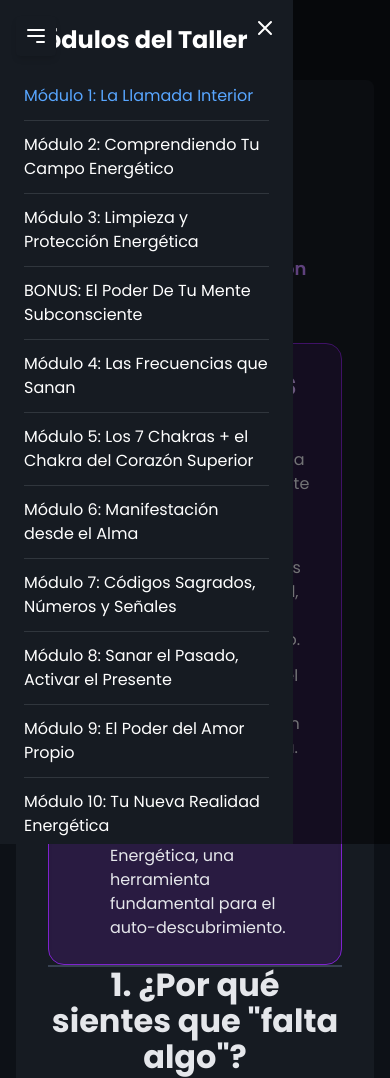
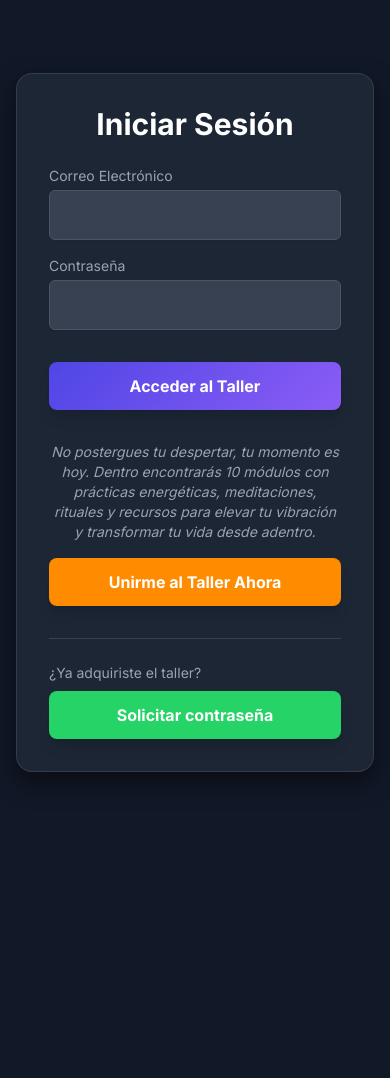
Before and after one commit to frecuenciassanadoras/taller-listo-para-rodar, a plain HTML site: page taller.html in a window 390 px wide. Shown: the top 1078 px of the page. After the commit the page ends 844 px from the top, so only its background shows below. Drawn offline with nearby package versions, Linux system fonts and the light colour scheme.

Commit message:
Update taller.html

```diff
--- a/taller.html
+++ b/taller.html
@@ -3,244 +3,137 @@
 <head>
     <meta charset="UTF-8">
     <meta name="viewport" content="width=device-width, initial-scale=1.0">
-    <title>Taller de Transformación Energética</title>
-
-    <script src="https://cdn.jsdelivr.net/npm/@supabase/supabase-js@2"></script>
-
-    <script>
-        // Inicializa el cliente de Supabase con tus credenciales.
-        const supabaseUrl = 'https://dothtuwrsplezhaxkjmw.supabase.co';
-        const supabaseKey = 'eyJhbGciOiJIUzI1NiIsInR5cCI6IkpXVCJ9.eyJpc3MiOiJzdXBhYmFzZSIsInJlZiI6ImRvdGh0dXdyc3BsZXpoYXhram13Iiwicm9sZSI6ImFub24iLCJpYXQiOjE3NTU2NzIzMjEsImV4cCI6MjA3MTI0ODMyMX0.B13yokCG9VQ49kjZ5pHeBdqBtW7i2CP8yg2l2Ekhqnc';
-        const supabase = Supabase.createClient(supabaseUrl, supabaseKey);
-
-        // LÓGICA DE PROTECCIÓN SEGURA: Verifica la sesión con Supabase
-        async function checkAuth() {
-            const { data: { session }, error } = await supabase.auth.getSession();
-            if (error || !session) {
-                // Si hay un error o no hay sesión, redirige al login
-                window.location.href = 'taller.html';
-            }
-        }
-
-        // Ejecuta la verificación al cargar la página.
-        checkAuth();
-    </script>
-
+    <title>Acceso al Taller</title>
     <script src="https://cdn.tailwindcss.com"></script>
     <link rel="preconnect" href="https://fonts.googleapis.com">
     <link rel="preconnect" href="https://fonts.gstatic.com" crossorigin>
-    <link href="https://fonts.googleapis.com/css2?family=Poppins:wght@400;600;700&family=Lora:ital,wght@0,400;0,500;1,400&display=swap" rel="stylesheet">
+    <link href="https://fonts.googleapis.com/css2?family=Inter:wght@400;600;700&display=swap" rel="stylesheet">
     <style>
         body {
-            font-family: 'Poppins', sans-serif;
-            background-color: #0d1117;
+            background-color: #111827;
+            font-family: 'Inter', sans-serif;
+            color: #fff;
+            display: flex;
+            justify-content: center;
+            align-items: center;
+            min-height: 100vh;
+            margin: 0;
+            padding: 1rem;
+            box-sizing: border-box;
+        }
+        .container {
+            background: rgba(31, 41, 55, 0.9);
+            backdrop-filter: blur(5px);
+            border: 1px solid rgba(255, 255, 255, 0.1);
+            border-radius: 1rem;
+            padding: 2rem;
+            box-shadow: 0 10px 25px rgba(0, 0, 0, 0.5);
+            max-width: 450px;
+            width: 100%;
+        }
+        .input-field {
+            background-color: #374151;
+            border: 1px solid #4b5563;
             color: #fff;
         }
-        .container {
-            max-width: 1200px;
-            margin: auto;
-            padding: 2rem;
-            display: flex;
-            gap: 2rem;
+        .button-primary {
+            background: linear-gradient(135deg, #4f46e5 0%, #8b5cf6 100%);
+            transition: transform 0.2s ease-in-out;
         }
-        .sidebar {
-            width: 300px;
-            background-color: #161b22;
-            border-radius: 0.5rem;
-            padding: 1.5rem;
-            position: relative;
+        .button-primary:hover {
+            transform: scale(1.03); /* Ligeramente menos que el otro para variar, o puedes igualarlo */
         }
-        .module-list li {
-            padding: 0.75rem 0;
-            cursor: pointer;
-            border-bottom: 1px solid #30363d;
-            transition: color 0.2s;
+        .whatsapp-button {
+            background-color: #25d366;
+            transition: transform 0.2s ease-in-out;
         }
-        .module-list li:hover, .module-list li.active {
-            color: #58a6ff;
+        .whatsapp-button:hover {
+            transform: scale(1.03);
         }
-        .content-area {
-            flex-grow: 1;
-            background-color: #161b22;
-            border-radius: 0.5rem;
-            padding: 2rem;
+        /* Estilo específico para el botón de Hotmart que ahora es "Unirme al Taller Ahora" */
+        .hotmart-button {
+            background-color: #ff8c00; /* Color naranja Hotmart */
+            transition: transform 0.2s ease-in-out;
         }
-        .content-area h2 {
-            font-size: 2rem;
-            font-weight: bold;
-            margin-bottom: 1rem;
-        }
-        .logout-button {
-            background-color: #e55353;
-            color: white;
-            padding: 0.5rem 1rem;
-            border-radius: 0.25rem;
-            cursor: pointer;
-            transition: background-color 0.2s;
-        }
-        .logout-button:hover {
-            background-color: #c43838;
-        }
-        .prose-invert h1, .prose-invert h2, .prose-invert h3, .prose-invert h4, .prose-invert strong, .prose-invert em {
-            color: #fff !important;
-        }
-        @media (max-width: 767px) {
-            .container {
-                flex-direction: column;
-                gap: 1rem;
-                padding: 1rem;
-            }
-            .sidebar {
-                width: 75%;
-                max-width: 300px;
-                transform: translateX(-100%);
-                position: fixed;
-                top: 0;
-                left: 0;
-                height: 100%;
-                z-index: 50;
-                overflow-y: scroll;
-                transition: transform 0.3s ease-in-out;
-                border-radius: 0;
-            }
-            .sidebar.active {
-                transform: translateX(0);
-            }
-            .hamburger-menu {
-                position: fixed;
-                top: 1rem;
-                left: 1rem;
-                z-index: 60;
-                background-color: #161b22;
-                padding: 0.5rem;
-                border-radius: 0.25rem;
-                box-shadow: 0 4px 6px -1px rgba(0, 0, 0, 0.1), 0 2px 4px -1px rgba(0, 0, 0, 0.06);
-            }
-            .content-area {
-                margin-top: 4rem;
-                width: 100%;
-            }
-            .close-menu-button {
-                position: absolute;
-                top: 1rem;
-                right: 1rem;
-                background-color: transparent;
-                border: none;
-                cursor: pointer;
-            }
-        }
-        .backdrop {
-            position: fixed;
-            top: 0;
-            left: 0;
-            width: 100%;
-            height: 100%;
-            background-color: rgba(0, 0, 0, 0.5);
-            z-index: 40;
-            display: none;
-        }
-        .backdrop.active {
-            display: block;
+        .hotmart-button:hover {
+            transform: scale(1.03);
         }
     </style>
 </head>
 <body>
-    <button class="hamburger-menu md:hidden" onclick="toggleMenu()">
-        <svg class="w-6 h-6 text-white" fill="none" stroke="currentColor" viewBox="0 0 24 24" xmlns="http://www.w3.org/2000/svg">
-            <path stroke-linecap="round" stroke-linejoin="round" stroke-width="2" d="M4 6h16M4 12h16m-7 6h7"></path>
-        </svg>
-    </button>
-    <div class="backdrop" onclick="toggleMenu()"></div>
+    <div class="container max-w-sm w-full">
+        <h1 class="text-3xl font-bold text-center mb-6">Iniciar Sesión</h1>
+        <form id="login-form-taller" class="flex flex-col gap-4">
+            <div>
+                <label for="email" class="block text-sm font-medium text-gray-400">Correo Electrónico</label>
+                <input type="email" id="email-taller" name="email" required class="input-field mt-1 block w-full rounded-md shadow-sm p-3">
+            </div>
+            <div>
+                <label for="password" class="block text-sm font-medium text-gray-400">Contraseña</label>
+                <input type="password" id="password-taller" name="password" required class="input-field mt-1 block w-full rounded-md shadow-sm p-3">
+            </div>
+            <button type="submit" class="button-primary mt-4 w-full text-white font-bold py-3 px-4 rounded-lg shadow-lg">
+                Acceder al Taller
+            </button>
+        </form>
 
-    <div class="container">
-        <div class="sidebar" id="sidebar">
-            <button class="close-menu-button md:hidden" onclick="toggleMenu()">
-                <svg class="w-6 h-6 text-white" fill="none" stroke="currentColor" viewBox="0 0 24 24" xmlns="http://www.w3.org/2000/svg">
-                    <path stroke-linecap="round" stroke-linejoin="round" stroke-width="2" d="M6 18L18 6M6 6l12 12"></path>
-                </svg>
-            </button>
-            <h1 class="text-2xl font-bold mb-4">Módulos del Taller</h1>
-            <ul id="module-list" class="module-list">
-                <li onclick="loadModule('modulos/modulo1.html', this)">Módulo 1: La Llamada Interior</li>
-                <li onclick="loadModule('modulos/modulo2.html', this)">Módulo 2: Comprendiendo Tu Campo Energético</li>
-                <li onclick="loadModule('modulos/modulo3.html', this)">Módulo 3: Limpieza y Protección Energética</li>
-                <li onclick="loadModule('modulos/modulo4.html', this)">BONUS: El Poder De Tu Mente Subconsciente</li>
-                <li onclick="loadModule('modulos/modulo5.html', this)">Módulo 4: Las Frecuencias que Sanan</li>
-                <li onclick="loadModule('modulos/modulo6.html', this)">Módulo 5: Los 7 Chakras + el Chakra del Corazón Superior</li>
-                <li onclick="loadModule('modulos/modulo7.html', this)">Módulo 6: Manifestación desde el Alma</li>
-                <li onclick="loadModule('modulos/modulo8.html', this)">Módulo 7: Códigos Sagrados, Números y Señales</li>
-                <li onclick="loadModule('modulos/modulo9.html', this)">Módulo 8: Sanar el Pasado, Activar el Presente</li>
-                <li onclick="loadModule('modulos/modulo10.html', this)">Módulo 9: El Poder del Amor Propio</li>
-                <li onclick="loadModule('modulos/modulo11.html', this)">Módulo 10: Tu Nueva Realidad Energética</li>
-            </ul>
-            <button id="logout-button" class="logout-button mt-4">Cerrar Sesión</button>
+        <div class="mt-8 text-center">
+            <p class="text-gray-400 text-sm italic mb-4">
+                No postergues tu despertar, tu momento es hoy. Dentro encontrarás 10 módulos con prácticas energéticas, meditaciones, rituales y recursos para elevar tu vibración y transformar tu vida desde adentro.
+            </p>
+            <a href="https://pay.hotmart.com/J99664409O?off=ompz33n5&checkoutMode=10" target="_blank" class="w-full mt-2 text-white font-bold py-3 px-4 rounded-lg shadow-lg flex items-center justify-center gap-2 hotmart-button">
+                <span>Unirme al Taller Ahora</span>
+            </a>
         </div>
 
-        <div class="content-area">
-            <div id="welcome-message">
-                <h2 class="text-2xl">¡Bienvenido al Taller!</h2>
-                <p>Haz clic en un módulo de la lista para empezar.</p>
-            </div>
-            <div id="module-content">
-            </div>
+        <div class="mt-8 pt-6 border-t border-gray-700">
+            <p class="text-gray-400 text-sm mb-2">¿Ya adquiriste el taller?</p>
+            <a href="https://wa.link/7eycpg" target="_blank" class="w-full mt-2 text-white font-bold py-3 px-4 rounded-lg shadow-lg flex items-center justify-center gap-2 whatsapp-button">
+                <span>Solicitar contraseña</span>
+            </a>
         </div>
+
+        <div id="status-message-taller" class="text-center mt-4 text-sm font-medium hidden"></div>
     </div>
 
     <script>
-        const moduleContentDiv = document.getElementById('module-content');
-        const welcomeMessageDiv = document.getElementById('welcome-message');
-        const moduleList = document.querySelectorAll('.module-list li');
-        const sidebar = document.getElementById('sidebar');
-        const backdrop = document.querySelector('.backdrop');
+        document.getElementById('login-form-taller').addEventListener('submit', async function(event) {
+            event.preventDefault();
+            const email = document.getElementById('email-taller').value;
+            const password = document.getElementById('password-taller').value;
+            const statusMessage = document.getElementById('status-message-taller');
 
-        async function loadModule(moduleFileName, element) {
+            statusMessage.textContent = 'Cargando...';
+            statusMessage.className = 'text-center mt-4 text-sm font-medium text-gray-400';
+            statusMessage.classList.remove('hidden');
+
             try {
-                welcomeMessageDiv.classList.add('hidden');
-                moduleList.forEach(item => item.classList.remove('active'));
-                if (element) {
-                    element.classList.add('active');
-                }
-                const response = await fetch(moduleFileName);
-                if (!response.ok) {
-                    throw new Error('Módulo no encontrado');
-                }
-                const html = await response.text();
-                moduleContentDiv.innerHTML = html;
+                const response = await fetch('/.netlify/functions/taller-login', {
+                    method: 'POST',
+                    headers: {
+                        'Content-Type': 'application/json'
+                    },
+                    body: JSON.stringify({ email, password })
+                });
 
-                if (window.innerWidth < 768) {
-                    toggleMenu();
+                const result = await response.json();
+
+                if (response.ok) {
+                    statusMessage.textContent = '¡Inicio de sesión exitoso! Redirigiendo...';
+                    statusMessage.className = 'text-center mt-4 text-sm font-medium text-green-500';
+                    setTimeout(() => {
+                        window.location.href = 'taller-contenido.html';
+                    }, 1000);
+                } else {
+                    statusMessage.textContent = result.message || 'Error en el inicio de sesión';
+                    statusMessage.className = 'text-center mt-4 text-sm font-medium text-red-500';
                 }
             } catch (error) {
-                moduleContentDiv.innerHTML = `<h2 class="text-red-500">Error: ${error.message}</h2>`;
-            }
-        }
-
-        // Función para manejar el cierre de sesión con Supabase
-        async function logout() {
-            const { error } = await supabase.auth.signOut();
-            if (error) {
-                console.error('Error al cerrar sesión:', error);
-            } else {
-                // Redirige al usuario al login
-                window.location.href = 'taller.html';
-            }
-        }
-
-        function toggleMenu() {
-            sidebar.classList.toggle('active');
-            backdrop.classList.toggle('active');
-        }
-
-        document.addEventListener('DOMContentLoaded', () => {
-            const firstModuleItem = document.querySelector('.module-list li');
-            if (firstModuleItem) {
-                const moduleFileName = firstModuleItem.getAttribute('onclick').match(/'([^']+)'/)[1];
-                loadModule(moduleFileName, firstModuleItem);
+                console.error('Error de red:', error);
+                statusMessage.textContent = 'Error de conexión. Intenta de nuevo.';
+                statusMessage.className = 'text-center mt-4 text-sm font-medium text-red-500';
             }
         });
-
-        // Asigna la función de logout al botón
-        document.getElementById('logout-button').onclick = logout;
     </script>
 </body>
 </html>
```
